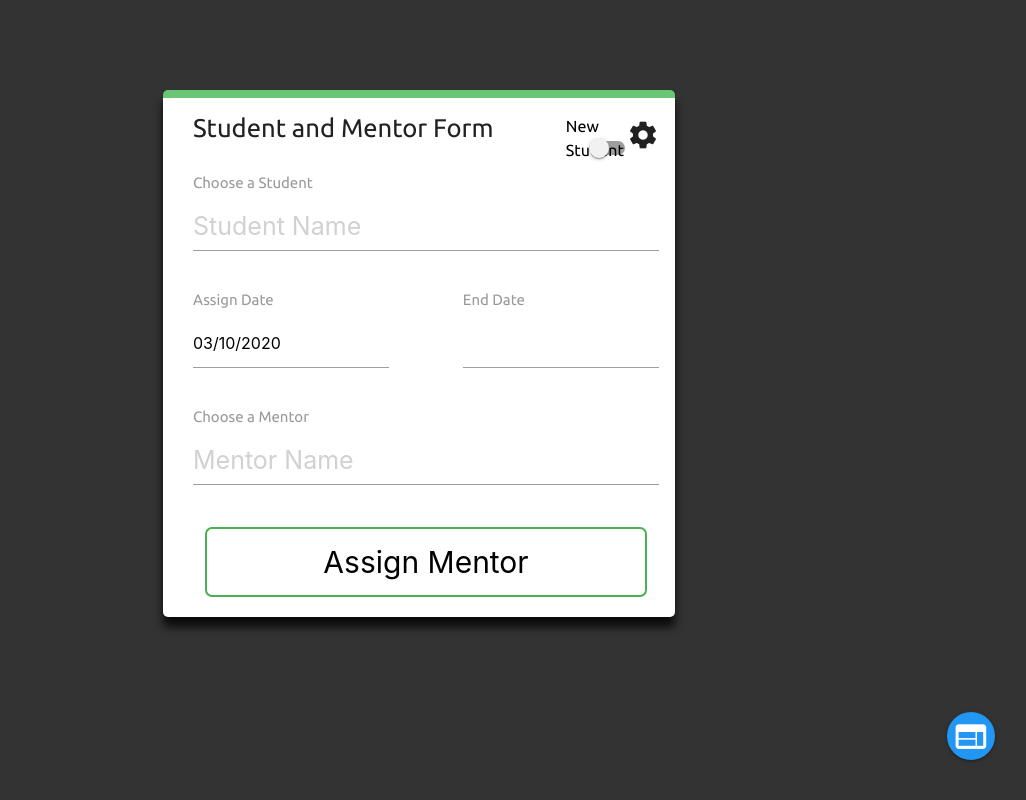
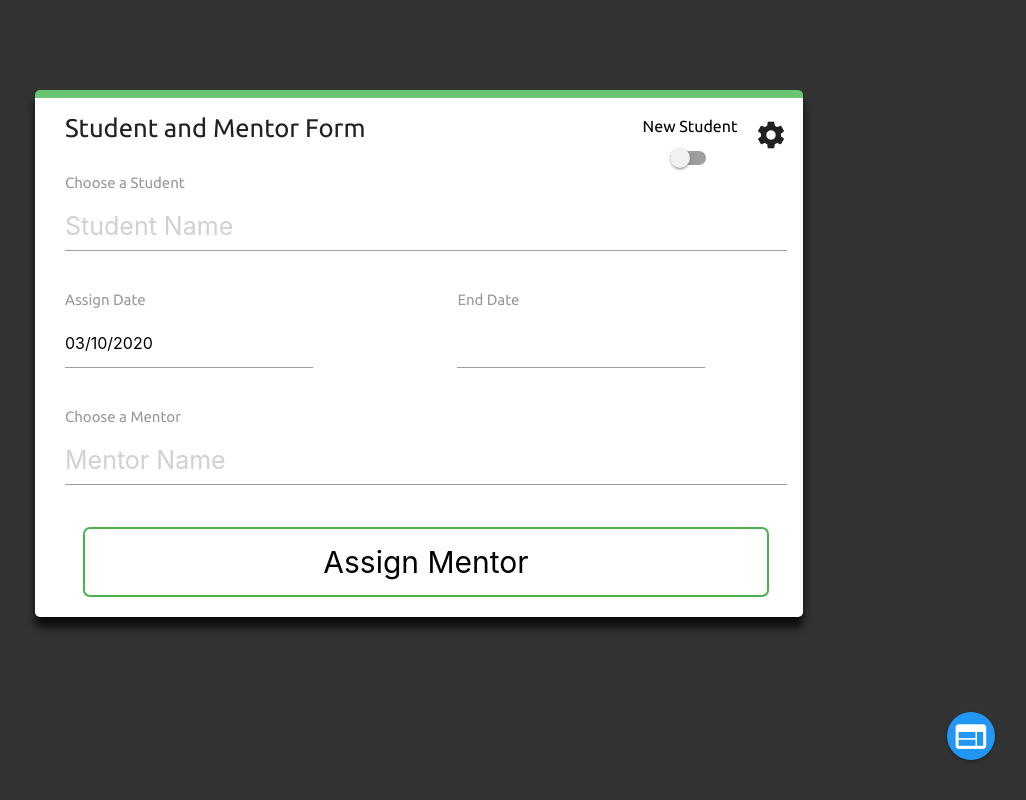
Before and after one commit to JuneLUNLV/CS490, a Flask app: page /main_menu in a window 1280 px wide. Shown: the whole page, without its empty margins (221-1247 px from the left). Run offline with Flask 2, Linux system fonts and the light colour scheme; data comes from the database, SQL or seed files in the repository; some libraries are stand-ins or nearby versions.

Commit message:
change screen width

```diff
--- a/templates/main_menu.html
+++ b/templates/main_menu.html
@@ -25,7 +25,7 @@
 			}
 
 			#page-wrapper {
-			  width: 40%;
+			  width: 60%;
 			  background: #FFFFFF;
 			  padding: 1em;
 			  margin: 1em auto;
```
Also changed, not shown: 1 other file.
